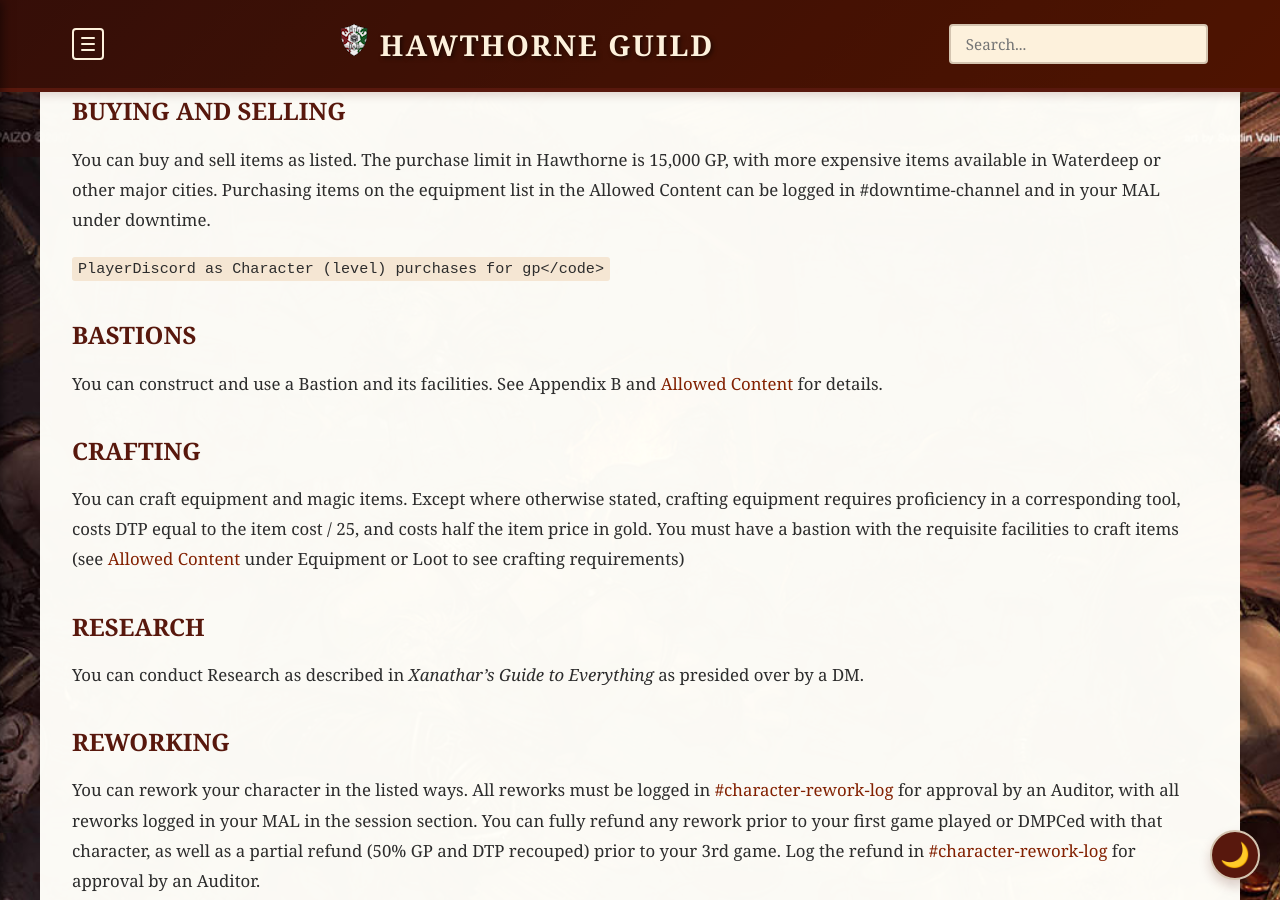
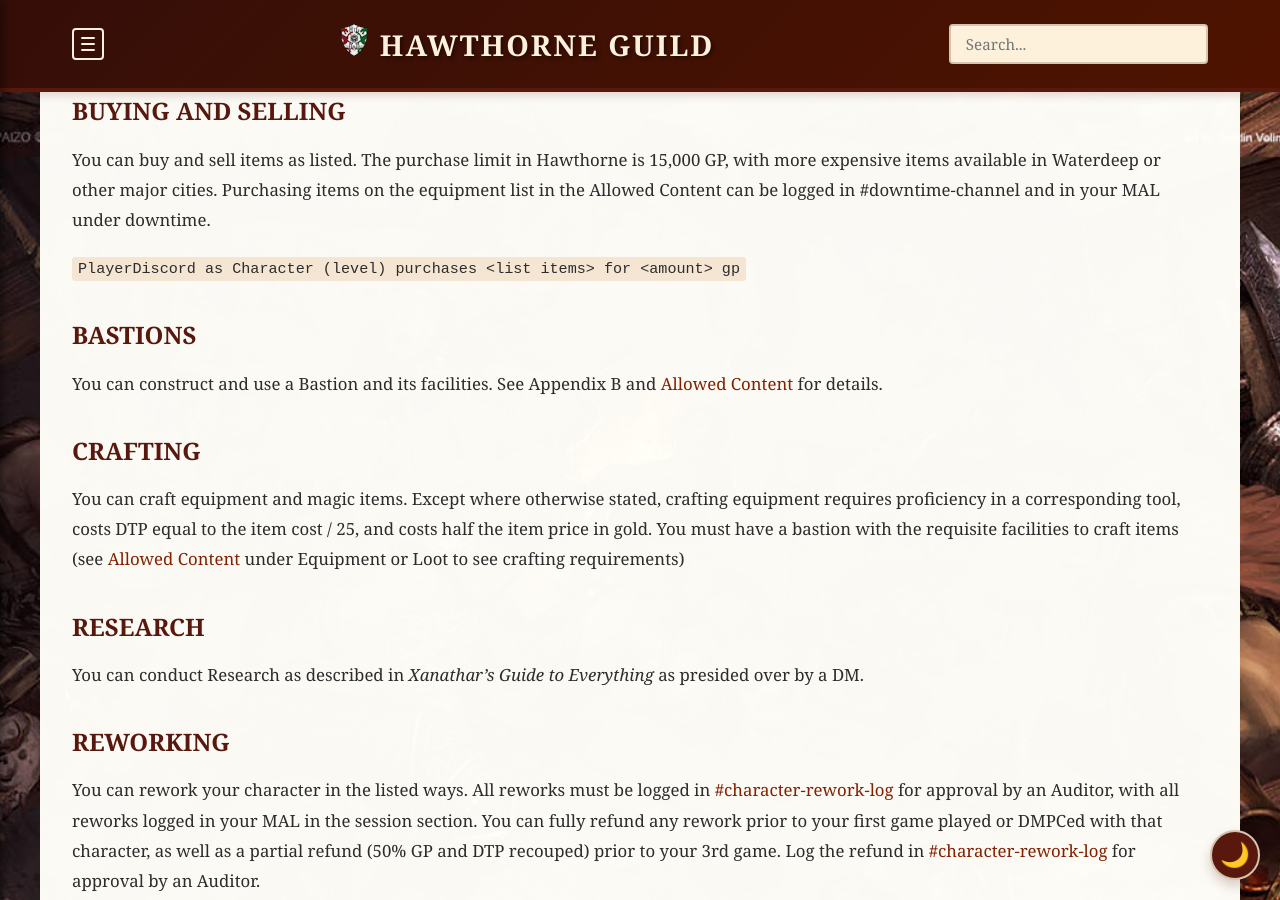
Before and after one commit to coconutswallow/Guides, a Jekyll site: the page built from _playersguide/downtime.md, in a window 1280 px wide and 900 px high, scrolled down 743 px. Built offline with Jekyll 4.4.1, drawn with Linux system fonts in a browser that asks for light colours; comment, search, counter and statistics services are not loaded.

Commit message:
Update downtime.md

````diff
--- a/_playersguide/downtime.md
+++ b/_playersguide/downtime.md
@@ -19,7 +19,7 @@
 
 You can buy and sell items as listed. The purchase limit in Hawthorne is 15,000 GP, with more expensive items available in Waterdeep or other major cities.  Purchasing items on the equipment list in the Allowed Content can be logged in #downtime-channel and in your MAL under downtime.
 
-<code>PlayerDiscord as Character (level) purchases <list items> for <amount> gp</code>
+```PlayerDiscord as Character (level) purchases <list items> for <amount> gp```
 
 ### Bastions
 
````
